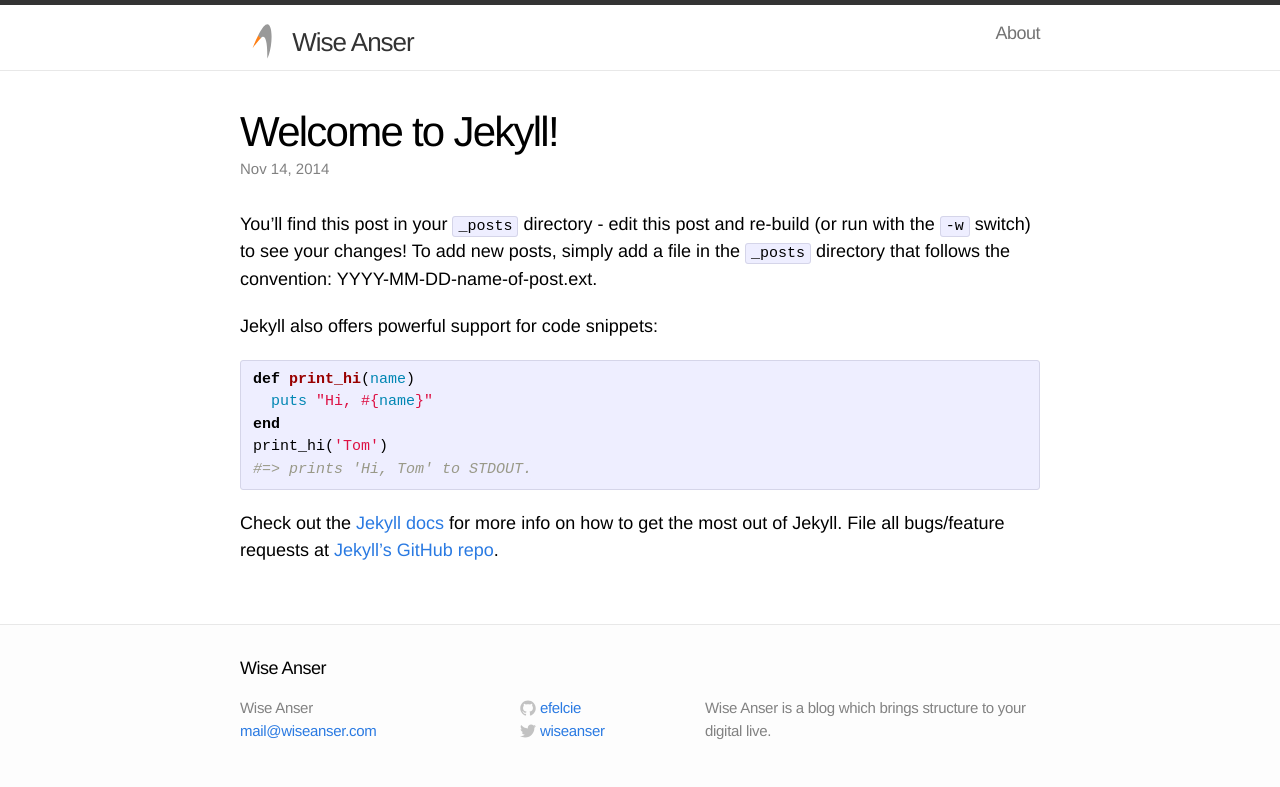
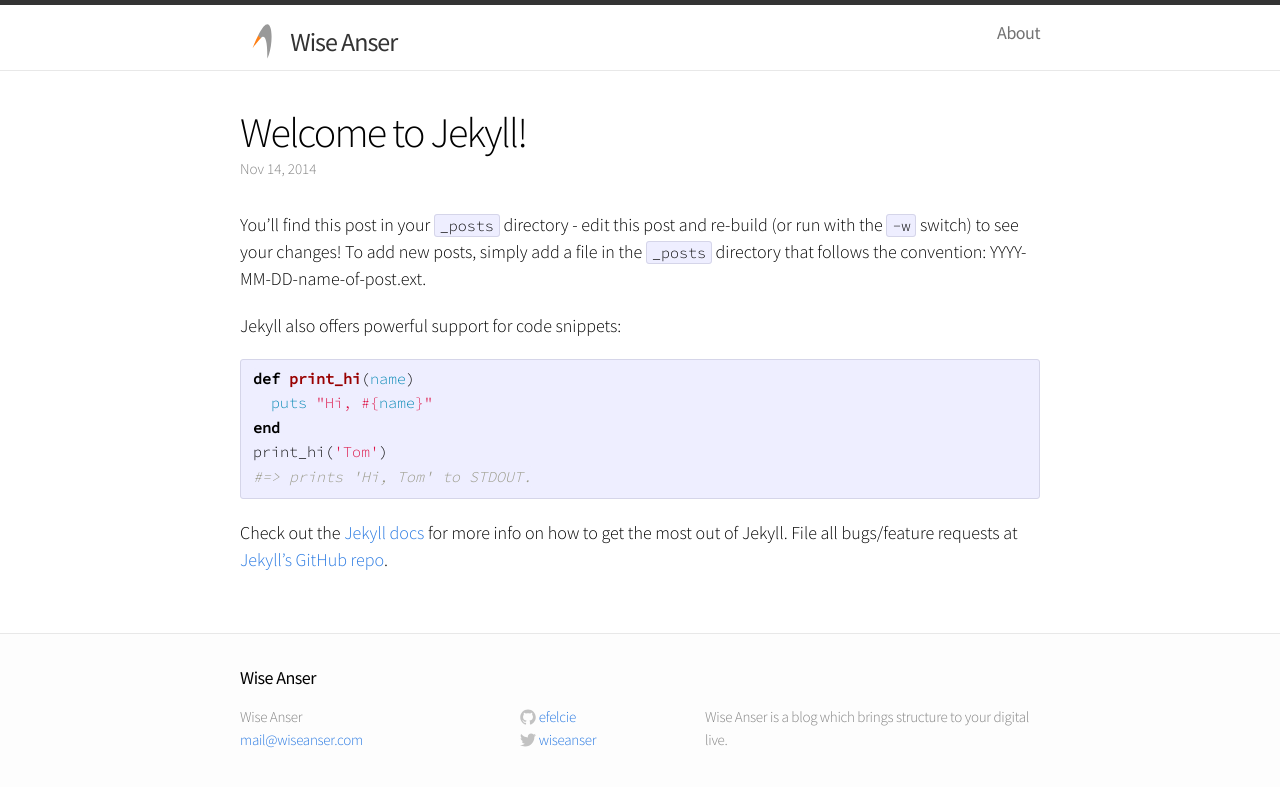
Before and after one commit to wiseanser/blog, a Jekyll site: the page built from _posts/2014-12-12-welcome-to-jekyll.markdown, in a window 1280 px wide. Shown: the top 787 px of the page. Built offline with Jekyll 4.4.1, drawn with Linux system fonts in a browser that asks for light colours; some web fonts are replaced; comment, search, counter and statistics services are not loaded.

Commit message:
source sans pro

```diff
--- a/_includes/head.html
+++ b/_includes/head.html
@@ -8,6 +8,8 @@
 
     <!-- Custom CSS -->
     <link rel="stylesheet" href="{{ "/css/main.css" | prepend: site.baseurl }}">
+    <link href='http://fonts.googleapis.com/css?family=Source+Sans+Pro:400,300,200,600,700,900' rel='stylesheet' type='text/css'>
+    <link href='http://fonts.googleapis.com/css?family=Source+Code+Pro:400,300' rel='stylesheet' type='text/css'>
     <link type="text/css" rel="stylesheet" href="http://fast.fonts.net/cssapi/a58f3973-5bef-48c7-8c3f-7a25f6fed3d3.css"/>
 
 </head>
--- a/css/main.css
+++ b/css/main.css
@@ -9,7 +9,7 @@
 html, body { height: 100%; }
 
 body {
-  font-family: "Frutiger Next W01", Helvetica, Arial, sans-serif;
+  font-family: "Source Sans Pro", Helvetica, Arial, sans-serif;
   font-size: 18px;
   line-height: 1.5;
   font-weight: 300;
@@ -239,7 +239,7 @@ a:visited { color: #205caa; }
   overflow:scroll;
 }
 
-.post code { padding: 1px 5px; }
+.post code { padding: 1px 5px; font-family: 'Source Code Pro' ;}
 
 .post ul,
 .post ol { margin-left: 1.35em; }
```
